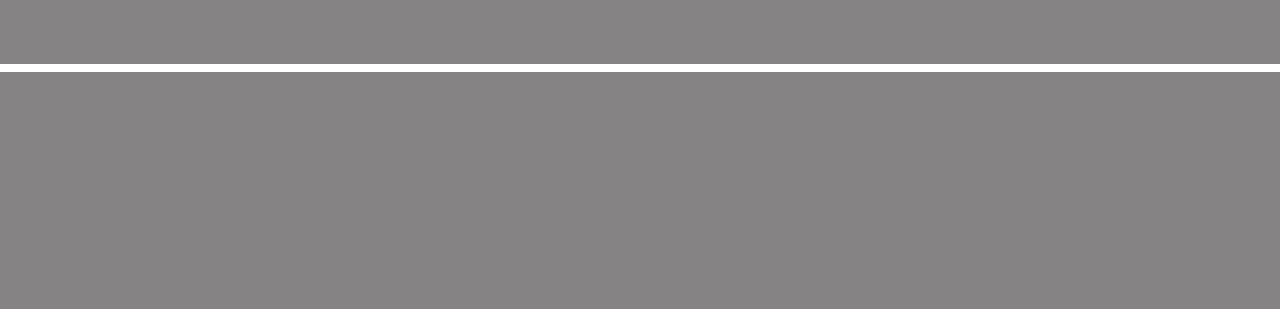
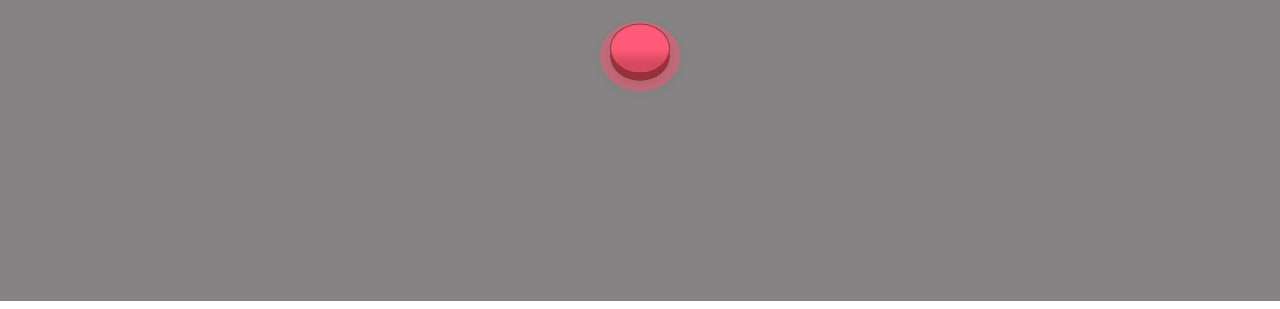
Before and after one commit to EmirPancar/Kahve4.0-Firebase, a PHP site: page / in a window 1280 px wide; the page is wider, and only the part inside the window is pictured. Shown: the part 820-1129 px from the top of that part. Before the commit the page ends 892 px from the top of that part, so only its background shows below. Run offline with PHP 8.4, Linux system fonts and the light colour scheme.

Commit message:
Bugün ne içsem ?
içecek seçme butonu eklendi

```diff
--- a/public/index.html
+++ b/public/index.html
@@ -137,7 +137,17 @@
         </div>
     </div>
 
+    <div class="text-container">
+      <p class="question-text">Bugün ne içsem?</p>
+      <p class="answer-text"></p>
+    </div>
 
+<div class="Btn-center">
+    <button class="btn-class-name" id="drink-button">
+      <span class="back"></span>
+      <span class="front"></span>
+    </button>
+</div>
     <div class="Footer">
       <div class="cardos">
         <a class="socialContainer containerOne" href="#">
@@ -232,6 +242,51 @@
 
   // Initialize slider
   updateSlider();
+
+  // Drink suggestion functionality
+  const drinkButton = document.getElementById('drink-button');
+  const questionText = document.querySelector('.question-text');
+  const answerText = document.querySelector('.answer-text');
+  let isButtonDisabled = false;
+
+  const drinkSuggestions = [
+    "Espresso",
+    "Cappuccino",
+    "Latte",
+    "Mocha",
+    "Americano",
+    "Macchiato",
+    "Cold Brew",
+    "Iced Coffee"
+  ];
+
+  drinkButton.addEventListener('click', () => {
+    if (isButtonDisabled) return;
+
+    // Disable button
+    isButtonDisabled = true;
+    drinkButton.style.opacity = '0.5';
+    drinkButton.style.cursor = 'not-allowed';
+
+    // Fade out question
+    questionText.classList.add('hide');
+
+    // After question fades out, show random answer
+    setTimeout(() => {
+      const randomDrink = drinkSuggestions[Math.floor(Math.random() * drinkSuggestions.length)];
+      answerText.textContent = randomDrink;
+      answerText.classList.add('show');
+    }, 300);
+
+    // Re-enable button after 3 seconds
+   /* setTimeout(() => {
+      isButtonDisabled = false;
+      drinkButton.style.opacity = '1';
+      drinkButton.style.cursor = 'pointer';
+      answerText.classList.remove('show');
+      questionText.classList.remove('hide');
+    }, 3000);*/
+  });
 </script>
 </body>
 </html>
--- a/public/style2.css
+++ b/public/style2.css
@@ -1,3 +1,5 @@
+/*--------------------------------------------------Slider Başlangıç-------------------------------------------*/
+
 .Slider {
     height: 400px;
     width: 100%;
@@ -5,7 +7,7 @@
     display: flex;
     justify-content: center;
     align-items: center;
-    margin: 40px 0;
+    margin-top: 80px;
     overflow: hidden;
 }
 
@@ -89,8 +91,8 @@
     border-radius: 50%;
     z-index: 3;
     font-size: 20px;
-    width: 40px;
-    height: 40px;
+    width: 80px;
+    height: 80px;
     display: flex;
     align-items: center;
     justify-content: center;
@@ -132,8 +134,8 @@
     }
 
     .slider-nav {
-        width: 35px;
-        height: 35px;
+        width: 50px;
+        height: 50px;
         font-size: 16px;
     }
 }
@@ -163,3 +165,133 @@
     margin-left: 20vh;
 }
 }
+
+/*--------------------------------------------------Slider Bitiş-------------------------------------------*/
+
+/*--------------------------------------------------Button Başlangıç-------------------------------------------*/
+
+.text-container {
+    text-align: center;
+    margin-bottom: 10px;
+    min-height: 40px;
+    position: relative;
+    margin-top: 80px;
+    width: 100%;
+    display: flex;
+    flex-direction: column;
+    align-items: center;
+}
+
+.question-text {
+    text-align: center;
+    justify-content: center;
+    font-size: 32px;
+    color: white;
+    margin: 0;
+    transition: all 0.5s cubic-bezier(0.4, 0, 0.2, 1);
+    margin-bottom: 20px;
+    width: 100%;
+    font-weight: 600;
+    text-shadow: 2px 2px 4px rgba(0, 0, 0, 0.5);
+    letter-spacing: 1px;
+    padding: 10px 20px;
+    /*background: linear-gradient(45deg, rgba(255, 255, 255, 0.1), rgba(255, 255, 255, 0.05));*/
+    border-radius: 15px;
+    backdrop-filter: blur(5px);
+}
+
+.answer-text {
+    text-align: center;
+    justify-content: center;
+    font-size: 32px;
+    color: white;
+    margin: 0;
+    opacity: 0;
+    transform: translateY(20px);
+    transition: all 0.5s cubic-bezier(0.4, 0, 0.2, 1);
+    position: absolute;
+    top: 0;
+    width: 100%;
+    font-weight: 600;
+    text-shadow: 2px 2px 4px rgba(0, 0, 0, 0.5);
+    letter-spacing: 1px;
+    padding: 10px 20px;
+   /* background: linear-gradient(45deg, rgba(255, 255, 255, 0.1), rgba(255, 255, 255, 0.05));*/
+    border-radius: 15px;
+    backdrop-filter: blur(5px);
+}
+
+.answer-text.show {
+    opacity: 1;
+    transform: translateY(0);
+}
+
+.question-text.hide {
+    opacity: 0;
+    transform: translateY(-20px);
+}
+
+.Btn-center {
+    position: relative;
+    margin-top: 20px;
+    display: flex;
+    justify-content: center;
+    align-items: center;
+    width: 100%;
+}
+
+.btn-class-name {
+    --primary: 255, 90, 120;
+    --secondary: 150, 50, 60;
+    width: 60px;
+    height: 50px;
+    border: none;
+    outline: none;
+    cursor: pointer;
+    user-select: none;
+    touch-action: manipulation;
+    outline: 10px solid rgb(var(--primary), .5);
+    border-radius: 100%;
+    position: relative;
+    display: block;
+    margin: 0 auto;
+    transition: .3s;
+}
+
+.btn-class-name .back {
+    background: rgb(var(--secondary));
+    border-radius: 100%;
+    position: absolute;
+    left: 0;
+    top: 0;
+    width: 100%;
+    height: 100%;
+}
+
+.btn-class-name .front {
+    background: linear-gradient(0deg, rgba(var(--primary), .6) 20%, rgba(var(--primary)) 50%);
+    box-shadow: 0 .5em 1em -0.2em rgba(var(--secondary), .5);
+    border-radius: 100%;
+    position: absolute;
+    border: 1px solid rgb(var(--secondary));
+    left: 0;
+    top: 0;
+    width: 100%;
+    height: 100%;
+    display: flex;
+    justify-content: center;
+    align-items: center;
+    font-size: 1.2rem;
+    font-weight: 600;
+    font-family: inherit;
+    transform: translateY(-15%);
+    transition: .15s;
+    color: rgb(var(--secondary));
+}
+
+.btn-class-name:active .front {
+    transform: translateY(0%);
+    box-shadow: 0 0;
+}
+
+/*--------------------------------------------------Button Bitiş-------------------------------------------*/
```
